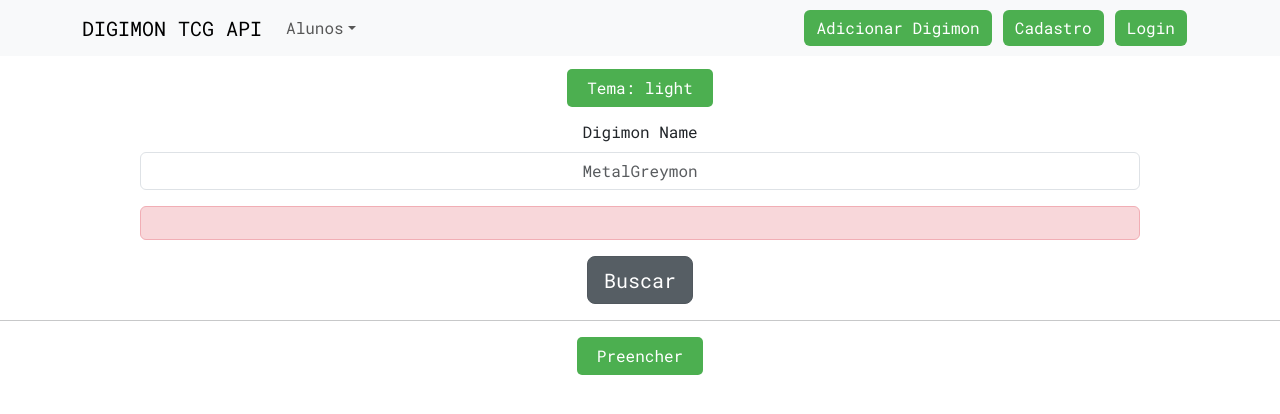
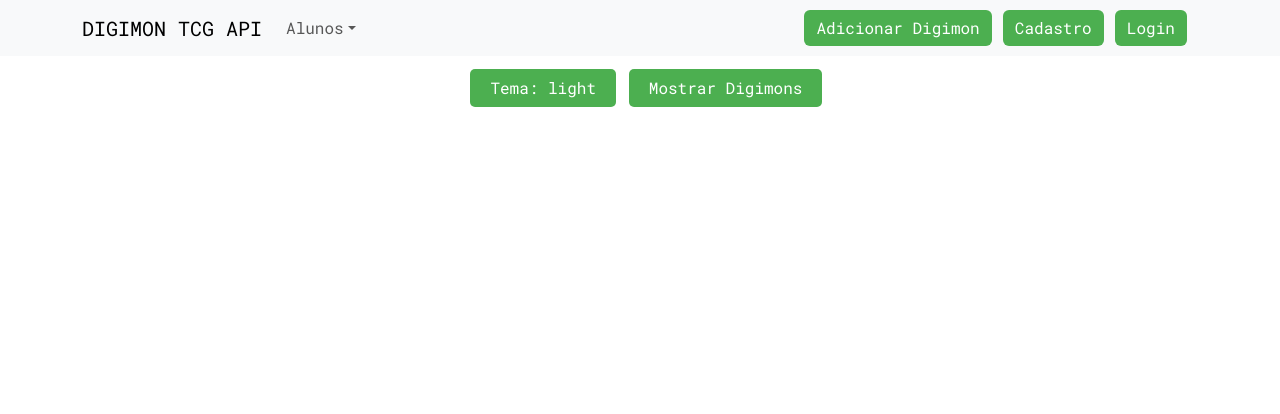
Before and after one commit to duduvf11/Digimon-TCG-API, a React (Vite) app in the folder app/: page / in a window 1280 px wide. Shown: the top 414 px of the page. Built offline with nearby package versions, Linux system fonts and the light colour scheme.

Commit message:
search done

```diff
--- a/app/src/App.jsx
+++ b/app/src/App.jsx
@@ -6,7 +6,6 @@
 import Header from './components/header/Header'
 import SignupForm from './components/Signup/SignupForm';
 import LoginForm from './components/Login/LoginForm';
-import DigimonSearchAPI from './components/Search-API/Input'
 import DigimonGetALL from './components/GetAllDigimon/DigimonGetALL';
 
 import { ThemeContext } from './context/ThemeContext';
@@ -28,8 +27,7 @@
                   <Route path='/Digimon-TCG-API/insertion/' element={<InsertDigimon/>} ></Route>
               </Routes>
             </BrowserRouter>
-            <DigimonSearchAPI/>
-            <button onClick={() => setShowDigimonAPI(true)}>Preencher</button>
+            <button onClick={() => setShowDigimonAPI(true)}>Mostrar Digimons</button>
             {showDigimonAPI && <DigimonGetALL/>}
         </div>
 
--- a/app/src/components/GetAllDigimon/DigimonGetALL.jsx
+++ b/app/src/components/GetAllDigimon/DigimonGetALL.jsx
@@ -3,6 +3,9 @@
 import axios from 'axios'
 import "./DigimonGetALL.css"
 import { ThemeContext } from '../../context/ThemeContext'
+
+import Card from 'react-bootstrap/Card'
+
 
 function DigimonGetALL(){
     const [digimonData, setDigimonData] = useState([]);
@@ -10,24 +13,34 @@
     const {theme} = useContext(ThemeContext)
 
     useEffect(() => {
-        axios.get('https://digimoncard.io/api-public/getAllCards.php?sort=name&series=Digimon Card Game&sortdirection=asc')
-        .then(response => response.data)
-        .then(data => setDigimonData(data))
+        axios.get('http://localhost:3030/search/', {
+            headers: {
+                'Content-Type': 'application/json',
+            },
+            withCredentials: true, // Isso garante que o cookie de autenticação seja enviado
+        })
+        .then(response => {
+            setDigimonData(response.data);
+        })
         .catch(error => console.error('Error', error))
     }, [])
 
     return <div>
-        <ul>
-            {digimonData.map((value, index) => (
-                <li key={index} className='digimonPreencher'>
-                    <div className={theme === 'dark' ? 'light-letter' : ''}>
-                        <h2>{value.name}</h2>
-                        <p>{value.cardnumber}</p>
-                    </div>
-
-                </li>
-            ))}
-        </ul>
+        <ul className="search_list">
+          {digimonData.map((value, index) => (
+              <li key={index}>
+                <Card data-bs-theme={theme}  style={{ width: '18rem'}}>
+                  <Card.Body>
+                    <Card.Title>{value.name}</Card.Title>
+                    <Card.Subtitle className="mb-2 text-muted">{value.type}</Card.Subtitle>
+                    <Card.Text>
+                      {value.description}
+                    </Card.Text>
+                  </Card.Body>
+                </Card>
+              </li>
+          ))}
+      </ul>
     </div>
 }
 
--- a/app/src/components/Search-API/Input.jsx
+++ /dev/null
@@ -1,88 +0,0 @@
-import "./input.css";
-import axios from 'axios'
-import { useState, useEffect, useContext } from 'react'
-
-import Form from 'react-bootstrap/Form';
-import Button from 'react-bootstrap/Button';
-import Card from 'react-bootstrap/Card';
-
-import { ThemeContext } from '../../context/ThemeContext';
-
-import useInputValidation from '../../hook/useInputValidation';
-
-function DigimonSearchAPI(){
-  const [input, setInput] = useState('')
-  const [send, setSend] = useState('')
-
-  const { isValid, validationMessage, validateInput } = useInputValidation();
-
-  const {theme} = useContext(ThemeContext)
-
-  return (
-      <div>
-          <div className='format-input'>
-            <Form>
-              <Form.Group className="mb-3" controlId="exampleForm.ControlInput1" data-bs-theme={theme}>
-              <Form.Label data-bs-theme="light">Digimon Name</Form.Label>
-              <Form.Control type="text" value={input} onChange={(ev) => {
-                    setInput(ev.target.value)
-                    validateInput(ev.target.value)
-                }} placeholder="MetalGreymon" />
-              </Form.Group>
-            </Form>
-
-            {!isValid && (
-              <div className="alert alert-danger" role="alert">
-                {validationMessage}
-              </div>
-            )}
-
-            <Button onClick={() => {
-                        if (isValid) {
-                            setSend(input)
-                            setInput('')
-                        }
-              }} variant="secondary" size="lg" active>
-              Buscar
-            </Button>
-          </div>
-          <div>
-          {send && <SearchDigimon digimon={send} />}
-          </div>
-          <hr />
-      </div>
-  )
-}
-
-function SearchDigimon(props){
-  const [digimonData, setDigimonData] = useState([]);
-
-  const {theme} = useContext(ThemeContext)
-
-  useEffect(() => {
-      axios.get('https://digimoncard.io/api-public/search.php?n=' + props.digimon)
-      .then(response => response.data)
-      .then(data => setDigimonData(data))
-      .catch(error => console.error('Error', error))
-  }, [props.digimon])
-
-  return <div>
-      <ul className="search_list">
-          {digimonData.map((value, index) => (
-              <li key={index}>
-                <Card data-bs-theme={theme}  style={{ width: '18rem'}}>
-                  <Card.Img variant="top" src={value.image_url} />
-                  <Card.Body>
-                    <Card.Title>{value.name}</Card.Title>
-                    <Card.Text>
-                      {value.type}
-                    </Card.Text>
-                  </Card.Body>
-                </Card>
-              </li>
-          ))}
-      </ul>
-  </div>
-}
-
-export default DigimonSearchAPI
--- a/app/src/components/Search-API/input.css
+++ /dev/null
@@ -1,6 +0,0 @@
-.search_list{
-    display: flex;
-    flex-wrap: wrap;
-    justify-content: space-between;
-    margin: 10px;
-}
```
